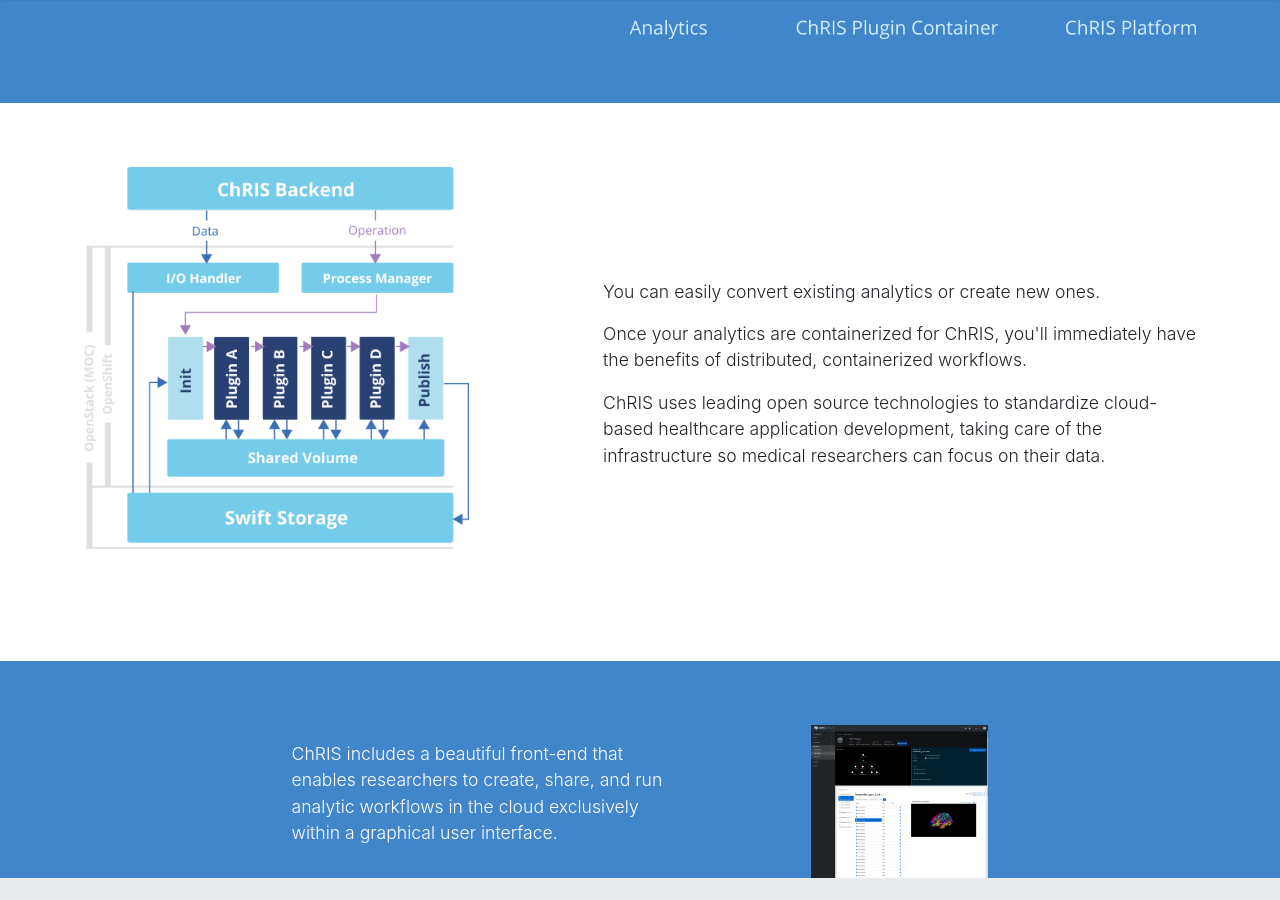
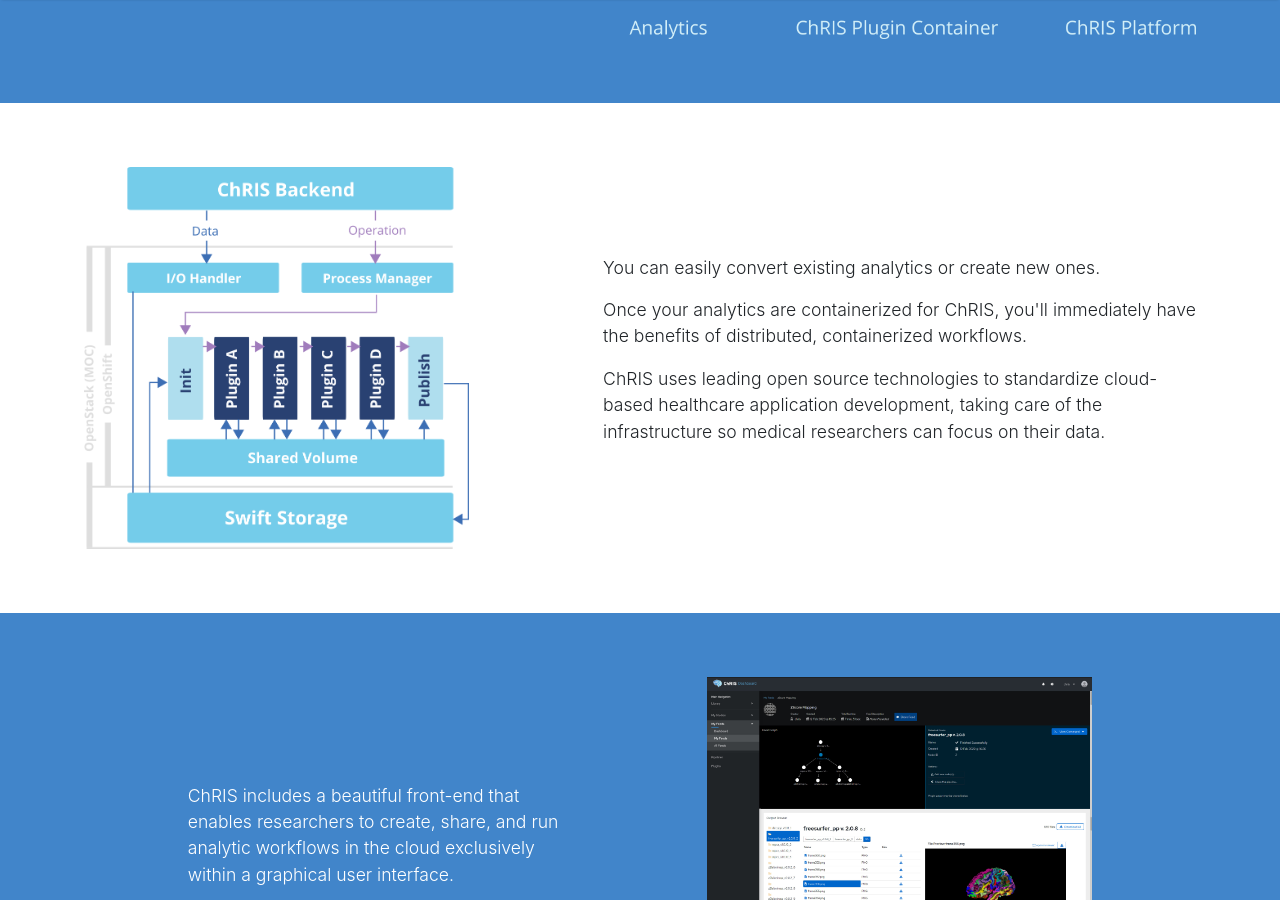
Before and after one commit to FNNDSC/website-old, a Jekyll site: the page built from index.html, in a window 1280 px wide and 900 px high, scrolled down 656 px. Built offline with Jekyll 4.4.1, drawn with Linux system fonts in a browser that asks for light colours; nearby versions of some CDN libraries; some web fonts are replaced; the list of posts is cut into pages by our own code.

Commit message:
small mobile fix for screenshot jumbo on front page

```diff
--- a/_includes/jumbotron_front.html
+++ b/_includes/jumbotron_front.html
@@ -12,7 +12,7 @@
 </div>
 <div class="jumbotron container-fluid" id="jumbo-arch">
         <div class="row justify-content-center align-items-sm-center">
-            <div class="col-lg-4 col-md-6 col-sm-12 justify-content-center text-center pb-sm-5">
+            <div class="col-lg-4 col-md-6 col-sm-12 justify-content-center text-center pb-xs-5">
                 <img src="{{ site.baseurl }}/assets/images/diagram_chris-arch.png" alt="ChRIS Architecture Diagram">
             </div>
             <div class="col-lg-6 offset-lg-1 col-md-4 offset-md-0 col-sm-12 mt-md-0 mt-sm-2 font-weight-light">
@@ -36,7 +36,7 @@
 
 <div class="jumbotron container-fluid" id="jumbo-frontend">
         <div class="row justify-content-center align-items-sm-center">
-                <div class="col-lg-4 col-md-2 col-sm-12">
+                <div class="col-lg-4 col-md-4 col-sm-12">
                     <p>
                             ChRIS includes a beautiful front-end that
                             enables researchers to create, share, and run
@@ -44,7 +44,7 @@
                             within a graphical user interface.
                     </p>
                 </div>
-                <div class="offset-lg-1 col-md-2 offset-md-1 col-sm-12 mt-md-0 mt-sm-2">
+                <div class="offset-lg-1 col-md-4 offset-md-1 col-sm-12 mt-md-0 mt-sm-2">
                         <img src="{{ site.baseurl }}/assets/images/chris-screenshot.jpg" alt="ChRIS UI Screenshot">
                 </div>
         </div>
```
